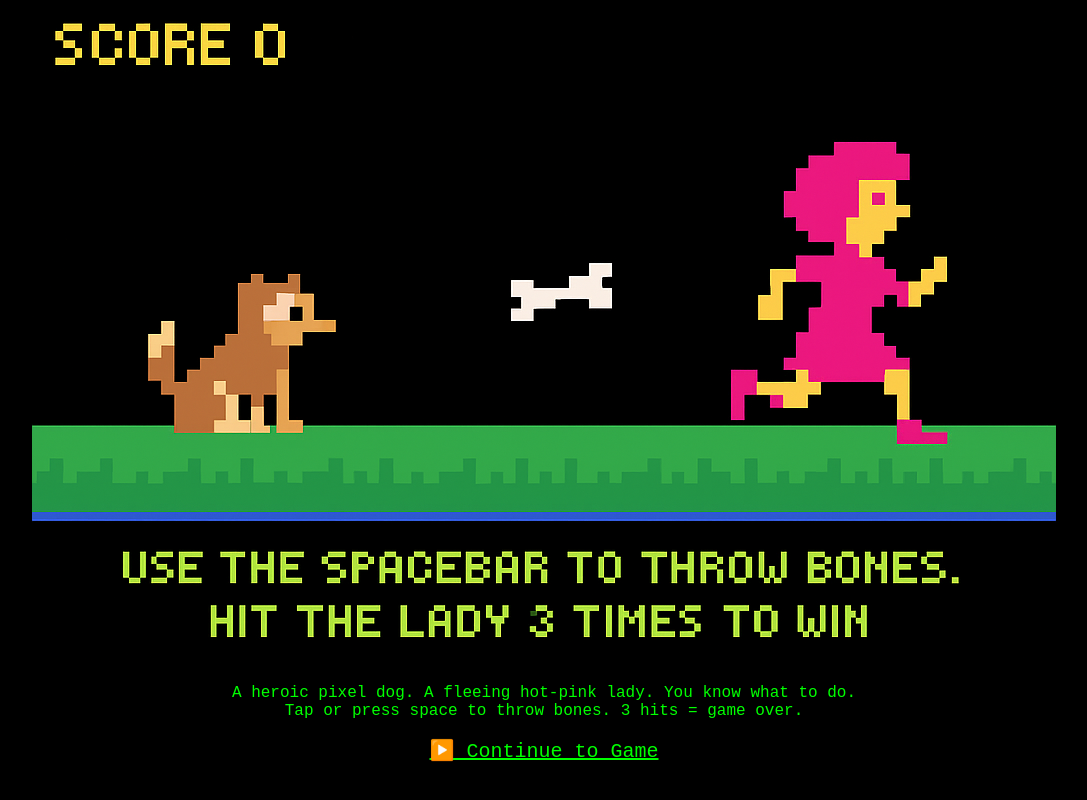
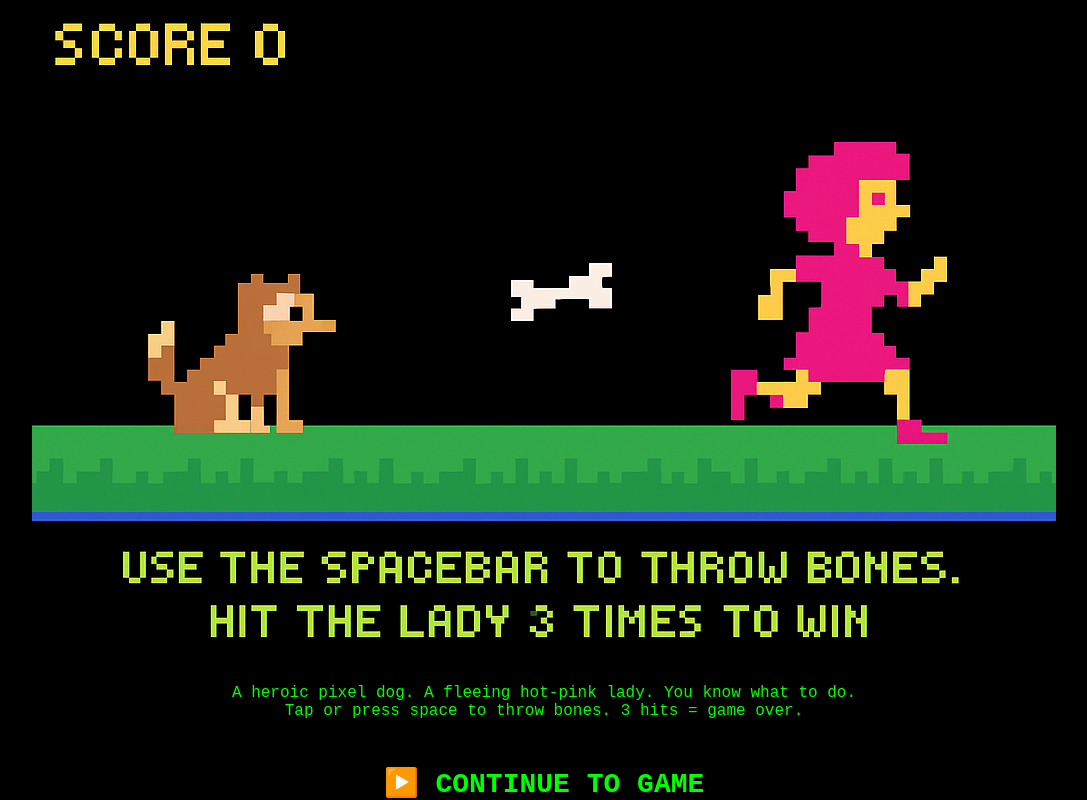
Before and after one commit to distanlo/RunningLadyRampage, a plain HTML site: page index.html in a window 1280 px wide. Shown: the part 440-1240 px from the top of the page, without its empty margins (96-1183 px from the left). Before the commit the page ends 1219 px from the top, so only its background shows below. Drawn offline with Linux system fonts and the light colour scheme.

Commit message:
updated sprites and continue to game

```diff
--- a/index.html
+++ b/index.html
@@ -6,14 +6,31 @@
   <meta name="viewport" content="width=device-width, initial-scale=1">
   <title>Running Lady Rampage</title>
   <link rel="stylesheet" href="style.css">
+  <style>
+    .flashing-link {
+      font-size: 28px;
+      font-weight: bold;
+      color: lime;
+      animation: flash 1s infinite;
+      text-decoration: none;
+      display: inline-block;
+      margin-top: 30px;
+    }
+
+    @keyframes flash {
+      0% { opacity: 1; }
+      50% { opacity: 0.2; }
+      100% { opacity: 1; }
+    }
+  </style>
 </head>
 <body>
   <h1>Running Lady Rampage</h1>
   <img src="assets/spritesheet.png" alt="Game Preview" style="max-width: 100%; height: auto; margin: 20px auto; display: block;">
   <p id="instructions">
     A heroic pixel dog. A fleeing hot-pink lady. You know what to do.<br>
-    Tap or press space to throw bones. 3 hits = game over.<br><br>
-    <a href="game.html" style="color: lime; font-size: 20px;">▶️ Continue to Game</a>
+    Tap or press space to throw bones. 3 hits = game over.
   </p>
+  <a href="game.html" class="flashing-link">▶️ CONTINUE TO GAME</a>
 </body>
 </html>
```
Also changed, not shown: assets/bone.png, assets/dog.png, assets/lady.png.
